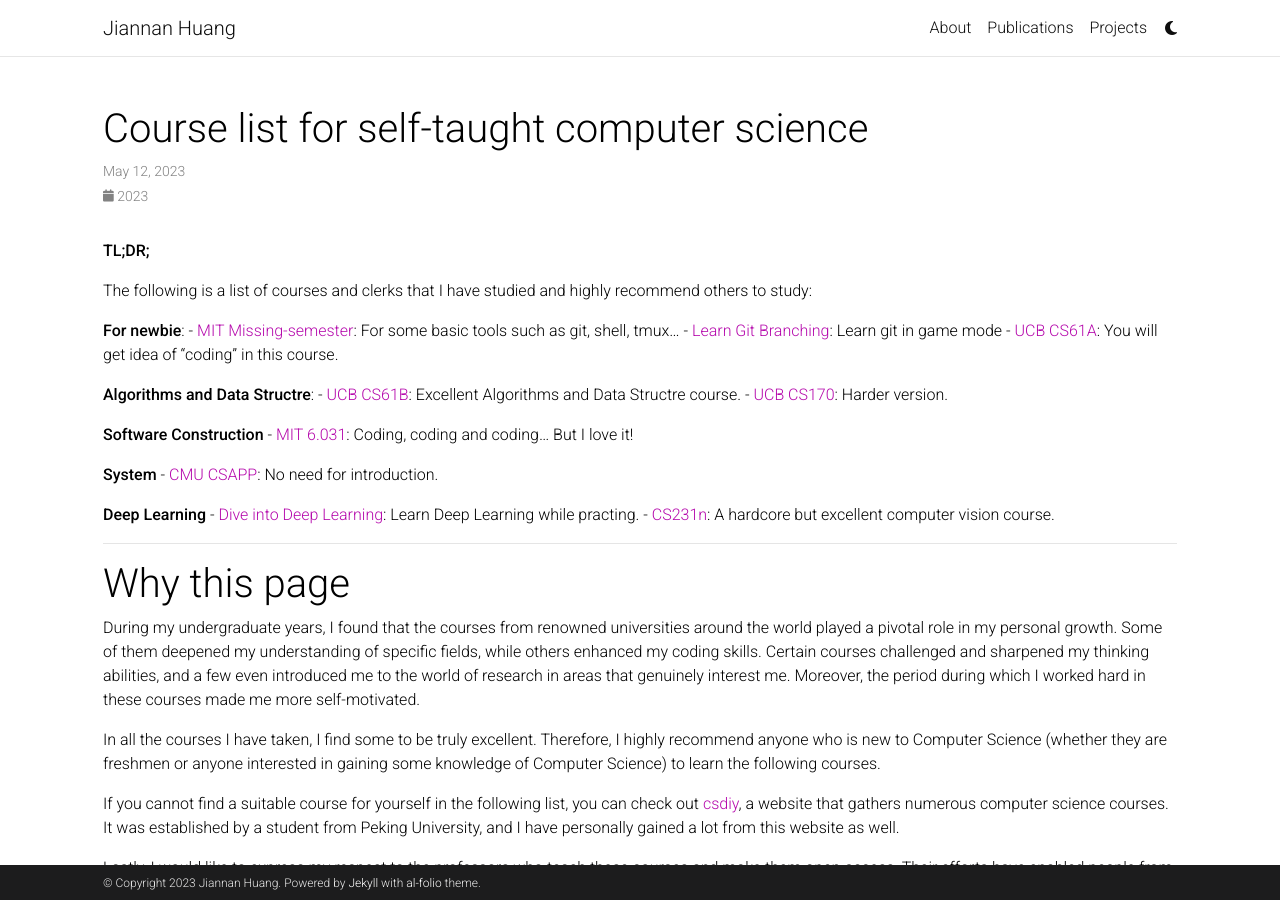
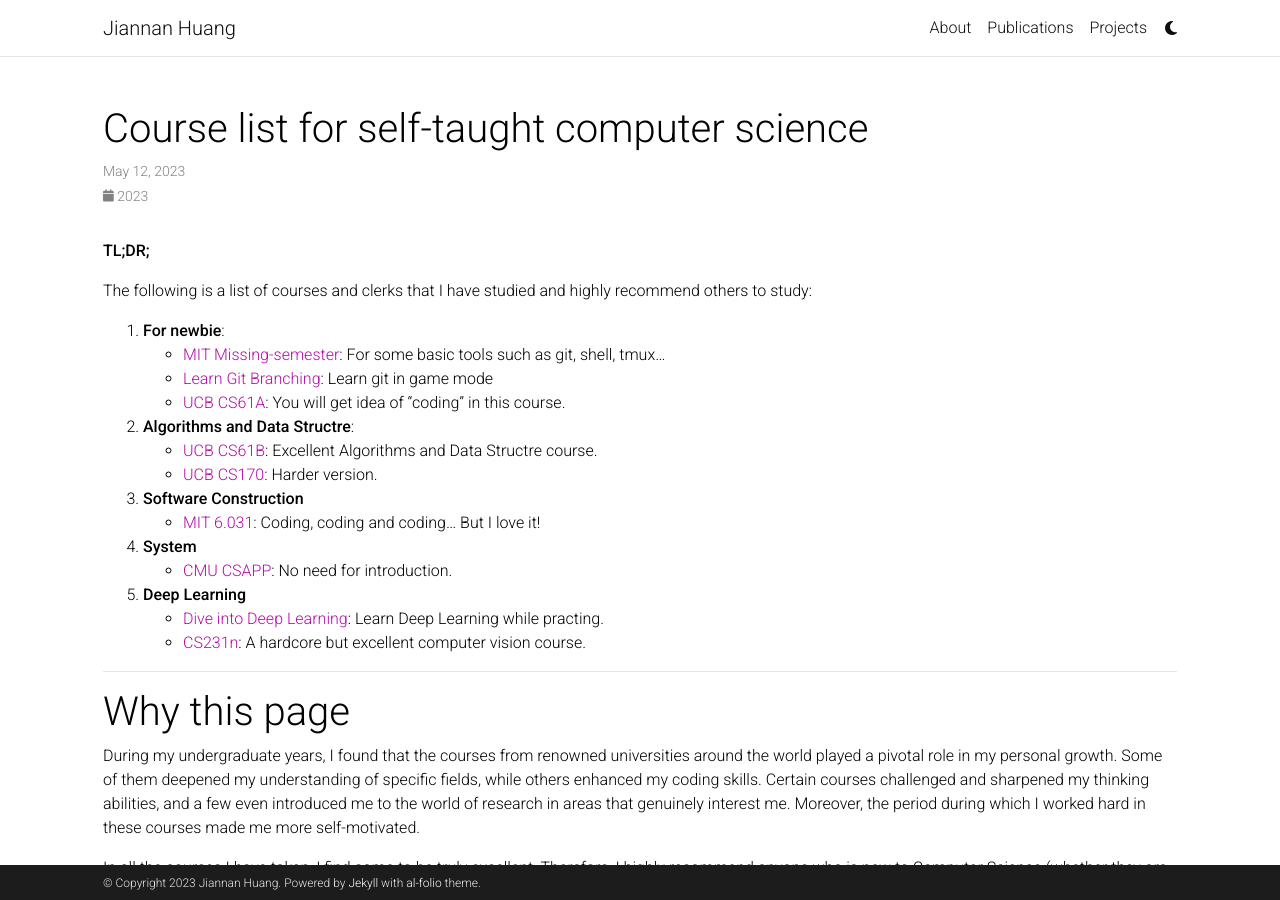
Before and after one commit to Rbrq03/Rbrq03.github.io, a Jekyll site: the page built from _posts/2023-05-12-self-taught.md, in a window 1280 px wide and 900 px high. Built offline with Jekyll 4.4.1, drawn with Linux system fonts in a browser that asks for light colours; comment, search, counter and statistics services are not loaded; a style sheet for code colours, icons or effects is not loaded; part of the change alters nothing that is shown.

```diff
--- a/_posts/2023-05-12-self-taught.md
+++ b/_posts/2023-05-12-self-taught.md
@@ -12,22 +12,22 @@ related_posts: false
 
 The following is a list of courses and clerks that I have studied and highly recommend others to study:
 
-**For newbie**:
+1. **For newbie**:
     - [MIT Missing-semester](https://missing.csail.mit.edu/2020/): For some basic tools such as git, shell, tmux...
     - [Learn Git Branching](https://learngitbranching.js.org): Learn git in game mode
     - [UCB CS61A](https://inst.eecs.berkeley.edu/~cs61a/su20/): You will get idea of "coding" in this course.
 
-**Algorithms and Data Structre**:
+2. **Algorithms and Data Structre**:
     - [UCB CS61B](https://sp18.datastructur.es/): Excellent Algorithms and Data Structre course.
     - [UCB CS170](https://cs170.org/): Harder version.
 
-**Software Construction**
+3. **Software Construction**
     - [MIT 6.031](https://web.mit.edu/6.031/www/sp21/): Coding, coding and coding... But I love it!
 
-**System**
+4. **System**
     - [CMU CSAPP](http://csapp.cs.cmu.edu/): No need for introduction.
 
-**Deep Learning**
+5. **Deep Learning**
     - [Dive into Deep Learning](http://d2l.ai): Learn Deep Learning while practing.
     - [CS231n](http://cs231n.stanford.edu): A hardcore but excellent computer vision course.
 
```
